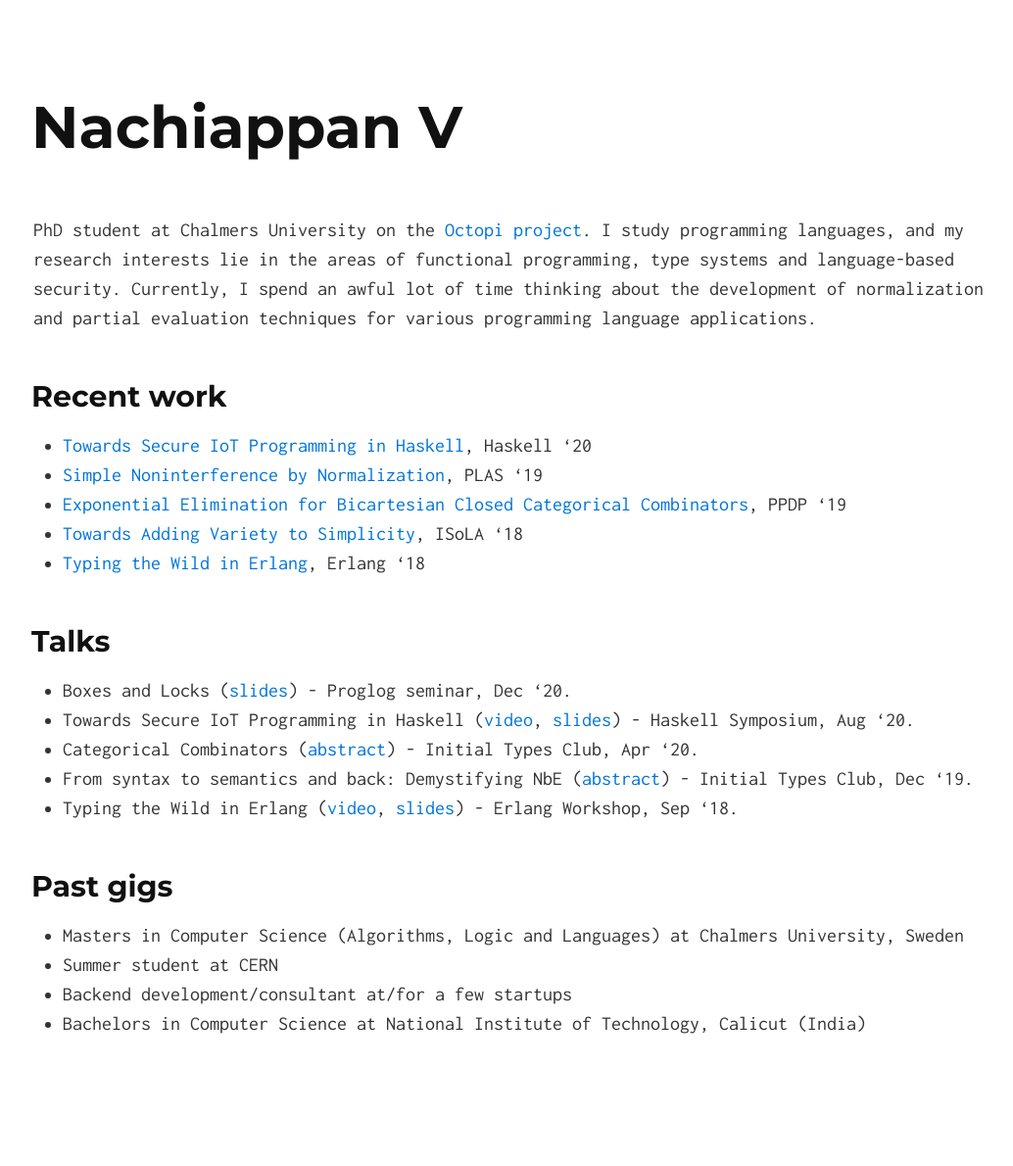
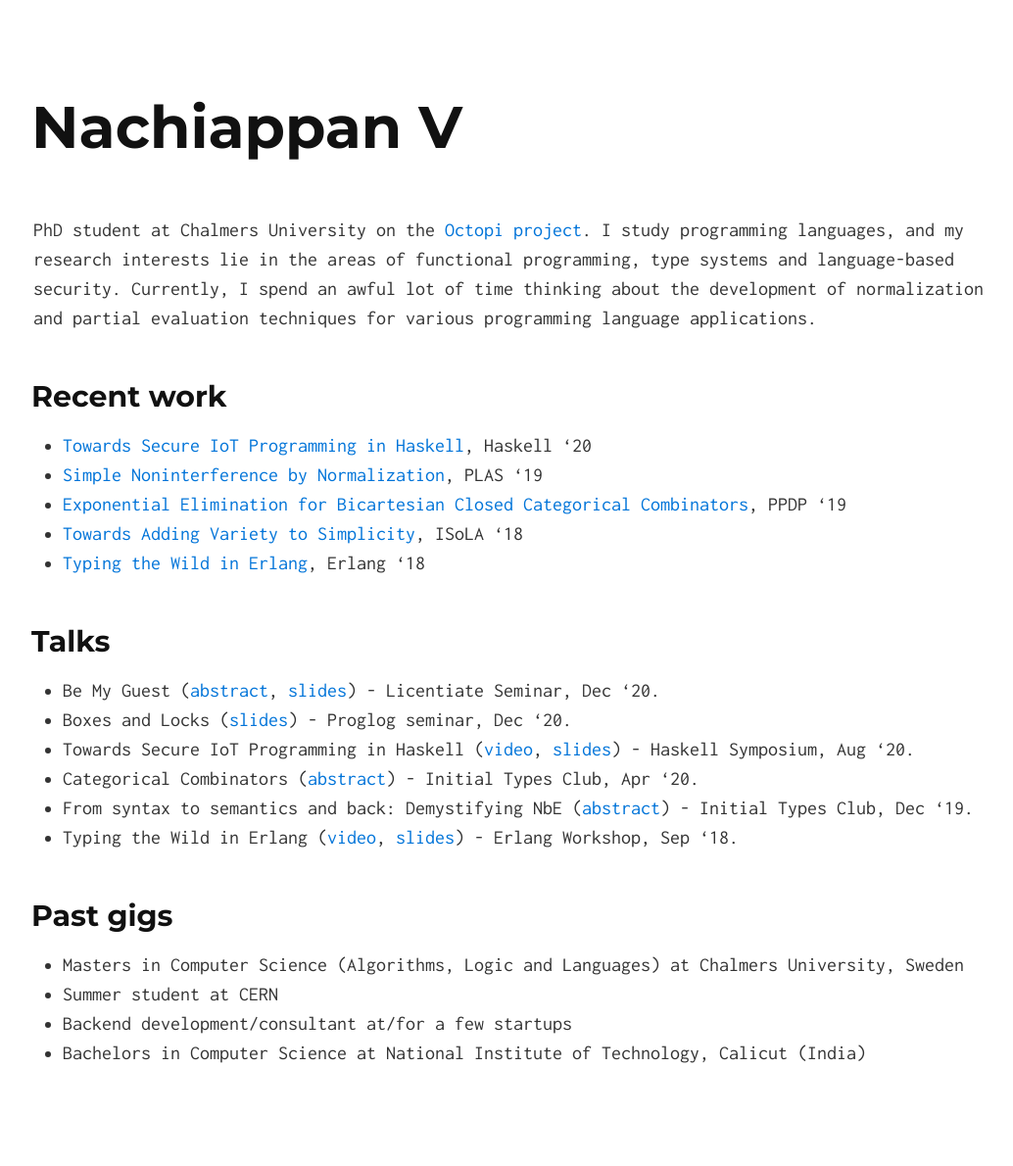
Before and after one commit to nachivpn/nachivpn.github.io, a Jekyll site: the page built from index.md, in a window 1280 px wide. Shown: the whole page at 98% size, without its empty margins (106-1140 px from the left). Built offline with Jekyll 4.4.1, drawn with Linux system fonts in a browser that asks for light colours; before the commit the page ends 1160 px from its top, so only the background shows below that.

Commit message:
Update index.md

```diff
--- a/index.md
+++ b/index.md
@@ -14,6 +14,7 @@ PhD student at Chalmers University on the [Octopi project](https://octopi.chalme
 
 ## Talks
 
+* Be My Guest ([abstract](https://research.chalmers.se/publication/520510), [slides](lic-slides.pdf)) - Licentiate Seminar, Dec '20.
 * Boxes and Locks ([slides](bnl-proglog-slides.pdf)) - Proglog seminar, Dec '20.
 * Towards Secure IoT Programming in Haskell ([video](https://www.youtube.com/watch?v=FqnScw9U7gA), [slides](haski-slides.pdf)) - Haskell Symposium, Aug '20.
 * Categorical Combinators ([abstract](https://github.com/InitialTypes/Club/wiki/Abstracts.2019.Cat.Combinators)) - Initial Types Club, Apr '20.
```
